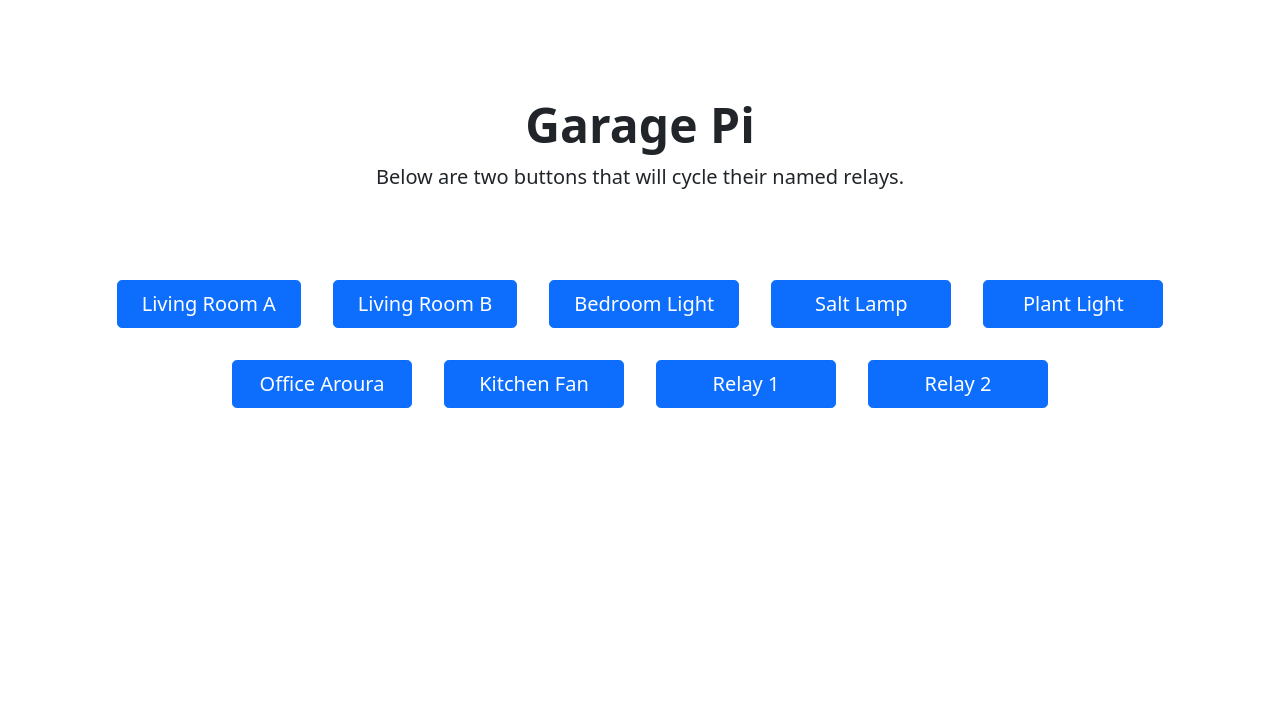
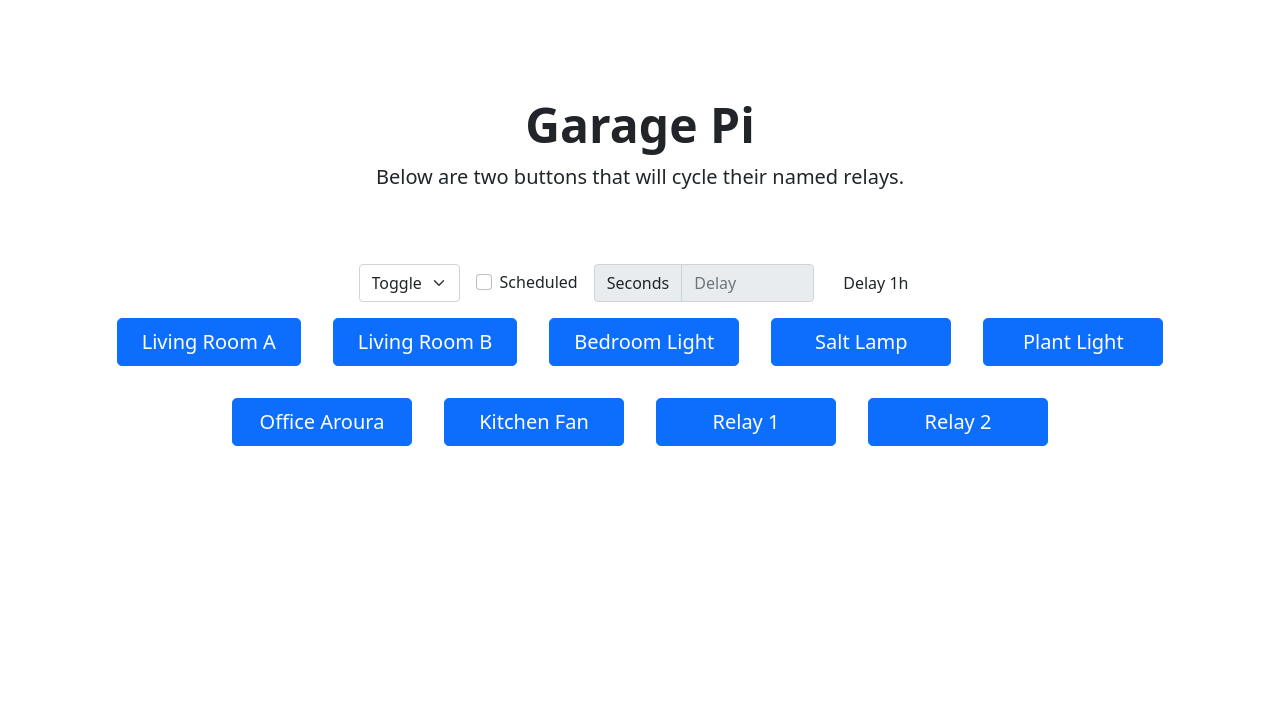
Before and after one commit to thomas-forte/nosferatu, a Flask app: page / in a window 1280 px wide. Shown: the top 702 px of the page. Run offline with Flask 3, Linux system fonts and the light colour scheme; some libraries are stand-ins or nearby versions.

Commit message:
adding scheduling feature

```diff
--- a/nosferatu.py
+++ b/nosferatu.py
@@ -1,5 +1,9 @@
+from datetime import datetime, timedelta
 from time import sleep
-from flask import Flask, render_template
+from uuid import uuid4
+
+from flask import Flask, render_template, request
+from flask_apscheduler import APScheduler
 from gpiozero import LED, GPIOZeroError, Device
 import pywemo
 
@@ -8,6 +12,9 @@ from button import Buttons
 
 app = Flask(__name__)
 buttons = Buttons()
+scheduler = APScheduler()
+scheduler.init_app(app)
+scheduler.start()
 
 # setup wemo buttons
 for wemo_config in CONFIG.get("wemos", []):
@@ -55,29 +62,51 @@ def toggle(key):
     """
     "Ajax"
     """
+    toggle_mode = request.args.get("mode", default="toggle")
+    delay = request.args.get("delay", type=int)
     button = buttons.get(key)
-    if button:
-        if button.mode == "wemo":
-            try:
-                url = pywemo.setup_url_for_address(button.address)
-                device = pywemo.device_from_description(url)
+    if not button:
+        return "key was not found", 404
+
+    if delay:
+        scheduler.add_job(
+            str(uuid4()),
+            lambda: process_toggle(button, toggle_mode),
+            trigger="date",
+            run_date=datetime.now() + timedelta(seconds=delay),
+        )
+        return f"{button.name} was scheduled in {delay} seconds"
+    else:
+        return process_toggle(button, toggle_mode)
+
+
+def process_toggle(button, toggle_mode):
+    if button.mode == "wemo":
+        try:
+            url = pywemo.setup_url_for_address(button.address)
+            device = pywemo.device_from_description(url)
+            if toggle_mode == "on":
+                device.set_state(True)
+            elif toggle_mode == "off":
+                device.set_state(False)
+            else:
                 device.toggle()
-                return "on" if device.get_state() else "off"
+            return f"{button.name} was turned {'on' if device.get_state() else 'off'}"
 
-            except pywemo.PyWeMoException:
-                return "pywemo exception", 500
+        except pywemo.PyWeMoException:
+            return "pywemo exception", 500
 
-        elif button.mode == "gpio":
-            try:
-                button.connection.off()
-                sleep(button.meta.get("wait", 1))
-                button.connection.on()
-                return "success"
+    elif button.mode == "gpio":
+        try:
+            button.meta.connection.off()
+            sleep(button.meta.get("wait", 1))
+            button.meta.connection.on()
+            return f"{button.name} was toggled"
 
-            except GPIOZeroError:
-                return "gpio exception", 500
+        except GPIOZeroError:
+            return "gpio exception", 500
 
-    return "not found", 404
+    return f"{button.name}'s mode is unsupported", 500
 
 
 if __name__ == "__main__":
--- a/requirements.txt
+++ b/requirements.txt
@@ -1,5 +1,6 @@
 black==23.12.0
 Flask==3.0.0
+Flask-APScheduler==1.13.1
 gpiozero==2.0
 gunicorn==21.2.0
 pywemo==1.3.1
--- a/templates/index.html
+++ b/templates/index.html
@@ -3,6 +3,74 @@
 {% block pageTitle %}{{ site.title or "Nosferatu" }}{% endblock %}
 
 {%block page %}
+<div class="container d-flex flex-wrap justify-content-center">
+  <div class="row row-cols-lg-auto g-3 align-items-center">
+    <div class="col-12">
+      <label
+        class="visually-hidden"
+        for="mode"
+      >Mode</label>
+      <select
+        class="form-select"
+        id="mode"
+      >
+        <option
+          value="toggle"
+          selected
+        >Toggle</option>
+        <option value="on">On</option>
+        <option value="off">Off</option>
+      </select>
+    </div>
+
+    <div class="col-12">
+      <div class="form-check">
+        <input
+          class="form-check-input"
+          type="checkbox"
+          id="scheduled"
+          change="e => console.log(e)"
+        >
+        <label
+          class="form-check-label"
+          for="scheduled"
+        >
+          Scheduled
+        </label>
+      </div>
+    </div>
+
+    <div class="col-12">
+      <label
+        class="visually-hidden"
+        for="delay"
+      >Delay</label>
+      <div class="input-group">
+        <div class="input-group-text">Seconds</div>
+        <input
+          type="number"
+          step="1"
+          class="form-control"
+          id="delay"
+          placeholder="Delay"
+          min="5"
+          max="50000"
+        >
+      </div>
+    </div>
+
+    <div class="col-12">
+      <button
+        id="delayHour"
+        class="btn btn-block"
+        type="button"
+      >
+        Delay 1h
+      </button>
+    </div>
+  </div>
+</div>
+
 <div class="container d-flex flex-wrap justify-content-center">
   {% for button in buttons %}
   <button
@@ -30,6 +98,18 @@
 
 {% block pageScripts %}
 <script type="text/javascript">
+  const modeSelection = document.getElementById("mode");
+  const scheduledCheckbox = document.getElementById("scheduled");
+  const delayInput = document.getElementById("delay");
+  delayInput.disabled = true;
+  scheduledCheckbox.addEventListener('change', e => {
+    delayInput.disabled = !e.target.checked;
+    e.target.blur();
+  });
+
+  const delayHourButton = document.getElementById("delayHour");
+  delayHourButton.addEventListener('click', () => delayInput.value = 60 * 60);
+
   const alertContainer = document.getElementById('alerts');
 
   const addAlert = (message, style = "success") => {
@@ -42,20 +122,25 @@
       '</div>'
     ].join('');
     alertContainer.append(alertWrapper);
-    setTimeout(() => new bootstrap.Alert(alertWrapper.firstChild).close(), 3500)
+    setTimeout(() => new bootstrap.Alert(alertWrapper.firstChild).close(), 3500);
   }
 
-  const buttons = document.getElementsByTagName('button')
-
-  for (const button of buttons) {
+  document.querySelectorAll("button[data-mode]").forEach(button => {
     button.addEventListener('click', async e => {
       e.preventDefault();
-      await fetch(`/toggle/${button.dataset.key}`)
+      const url = new URL(`/toggle/${button.dataset.key}`, location.href);
+      url.searchParams.append("mode", modeSelection.value);
+      if (scheduledCheckbox.checked) {
+        url.searchParams.append("delay", delayInput.value);
+      }
+      await fetch(url)
         .then(response => response.text())
-        .then(text => addAlert(`${button.dataset.name} turned ${text}`))
-        .catch(() => addAlert(`${button.dataset.name} cycling failed`, 'danger'))
+        .then(text => addAlert(text))
+        .catch(e => console.log(e))
+      // .catch(() => addAlert(`${button.dataset.name} cycling failed`, 'danger'))
       e.target.blur();
     });
-  }
+  })
+
 </script>
 {% endblock %}
```
